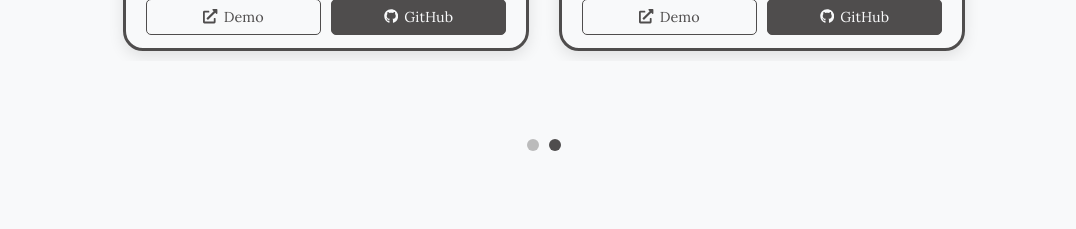
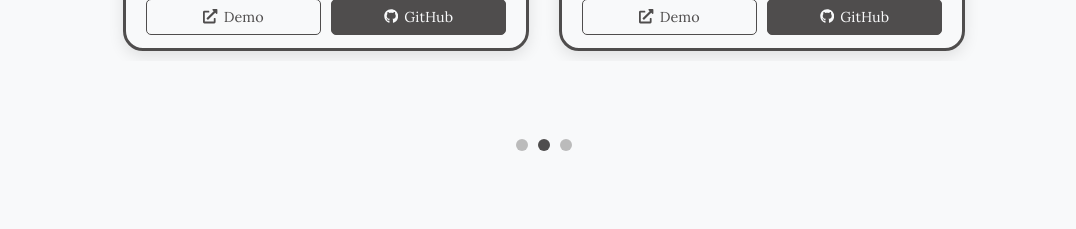
Before and after one commit to puvanakopis/portfolio, a React (Vite) app: page / in a window 1280 px wide. Shown: the part 4040-4269 px from the top of the page, without its empty margins (96-1172 px from the left). Built offline with nearby package versions, Linux system fonts and the light colour scheme; a web font is replaced by a local one.

Commit message:
add new project in project page

```diff
--- a/src/pages/Home.jsx
+++ b/src/pages/Home.jsx
@@ -8,7 +8,7 @@ import facebook from '../assets/Facebook.png';
 import GitHub from '../assets/GitHub.png';
 import Instagram from '../assets/Instagram.png';
 import LinkedIn from '../assets/LinkedIn.png';
-import Twitter from '../assets/Twitter.png'
+import Twitter from '../assets/twitter.png'
 import { Link } from 'react-scroll';
 
 const Home = () => {
--- a/src/pages/Projects.jsx
+++ b/src/pages/Projects.jsx
@@ -4,6 +4,7 @@ import './Projects.css';
 import project1 from '../assets/project1.png';
 import project2 from '../assets/project2.png';
 import project3 from '../assets/project3.png';
+import project4 from '../assets/project4.png';
 
 const Projects = () => {
     const projects = [
@@ -31,6 +32,15 @@ const Projects = () => {
             description: 'Explore website for programs, resources, and campus updates—all in one place..',
             image: project3,
             tags: ['React', 'CSS3'],
+            demolink: '#',
+            gitlink: 'https://github.com/puvanakopis/Edusity'
+        },
+        {
+            id: 4,
+            title: 'CampusEase',
+            description: 'CampusEase connects students and lecturers in Sri Lanka with trusted housing and transport.',
+            image: project4,
+            tags: ['React', 'node js'],
             demolink: '#',
             gitlink: 'https://github.com/puvanakopis/Edusity'
         },
```
Also changed, not shown: src/assets/project4.png (added).
